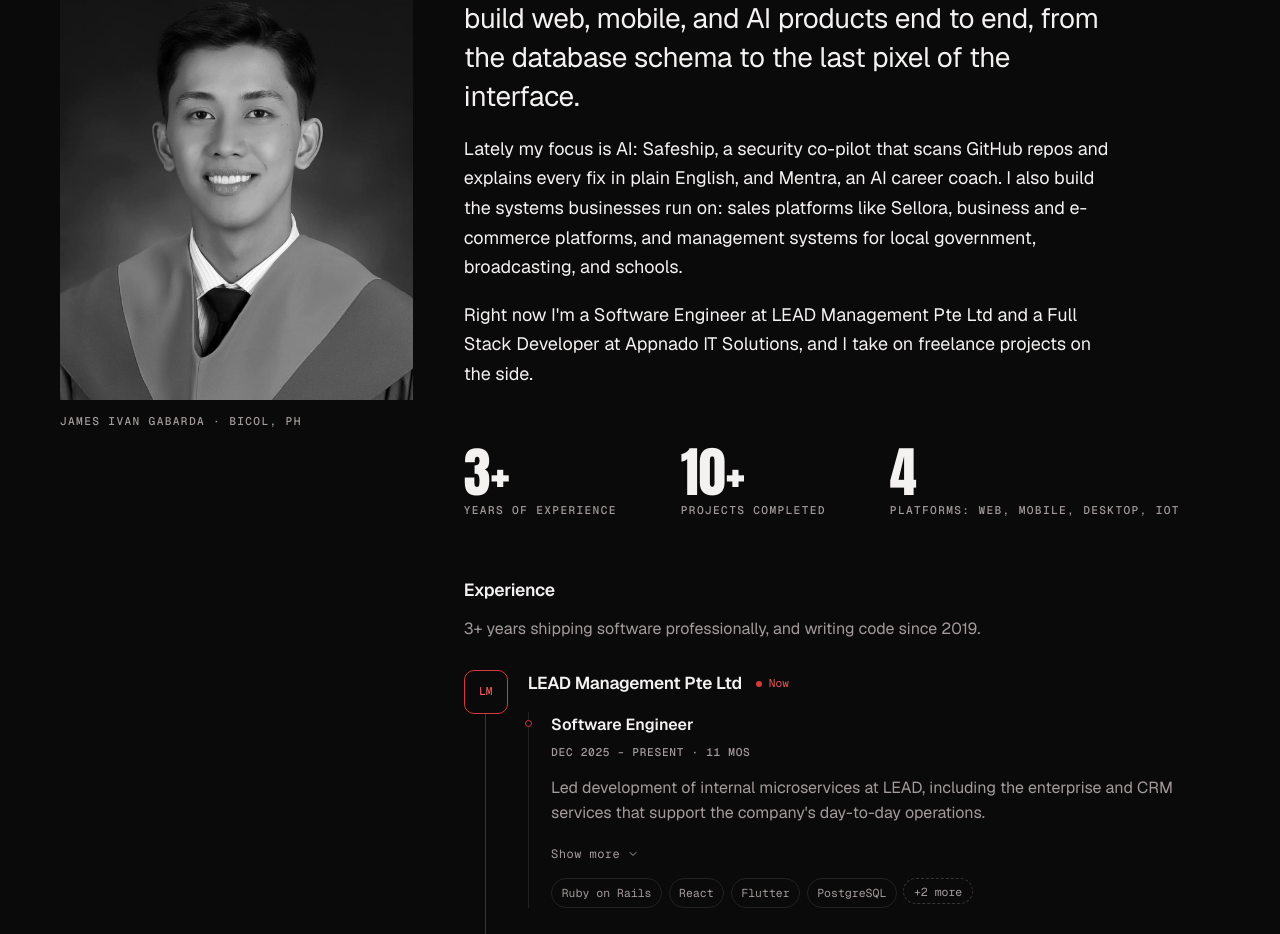
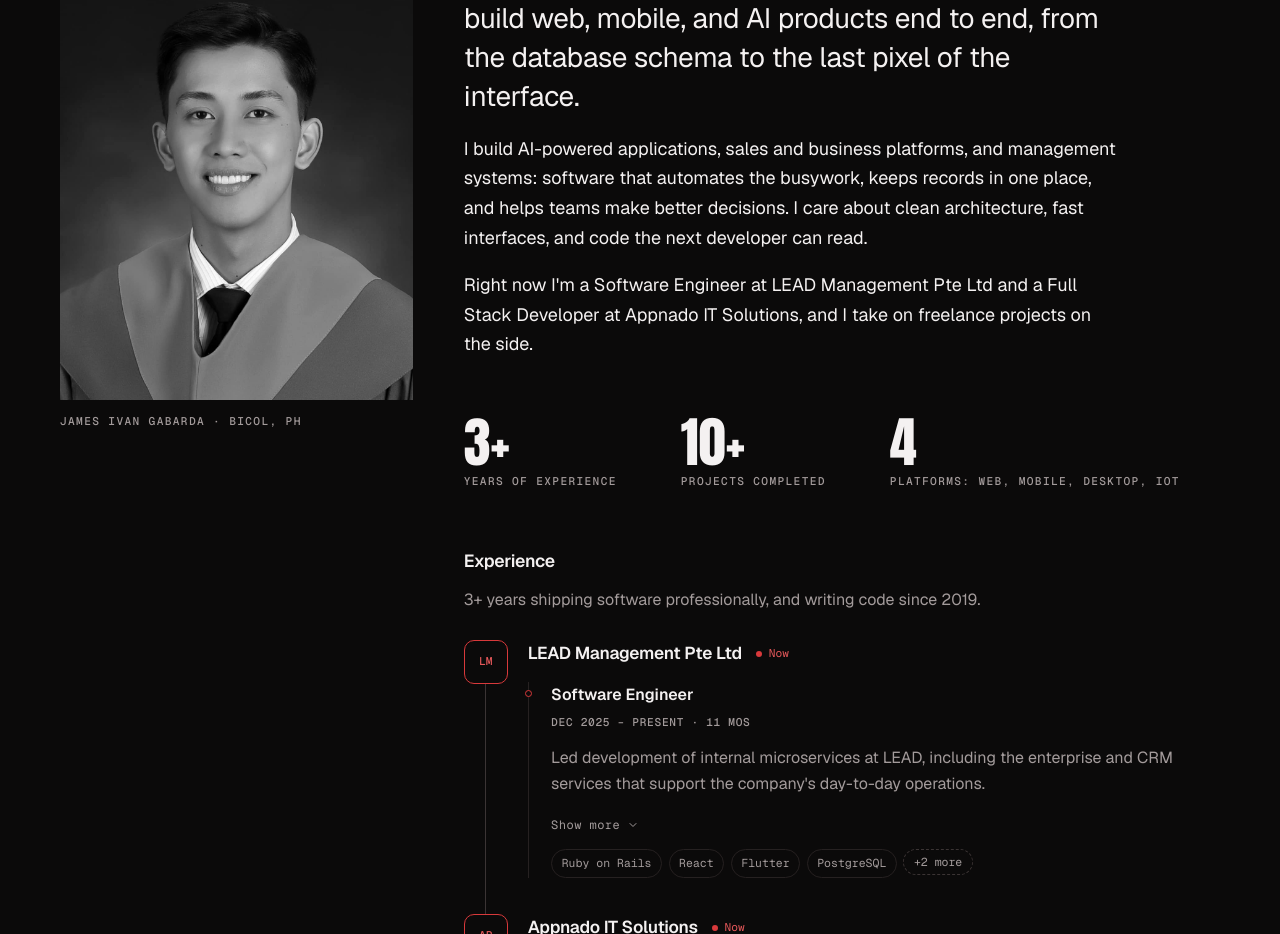
Before and after one commit to jigabarda/Portfoliov4, a Next.js app: page / in a window 1280 px wide. Shown: the part 5653-6587 px from the top of the page. Built offline with nearby package versions, Linux system fonts and the light colour scheme.

Commit message:
content(about): describe the kind of work instead of listing recent projects

```diff
--- a/src/content/site.ts
+++ b/src/content/site.ts
@@ -19,7 +19,7 @@ export const site = {
   employers: ["LEAD Management Pte Ltd", "Appnado IT Solutions", "Pru Life UK", "Independent clients"],
   bio: [
     "I'm a software engineer based in Bicol, Philippines. I build web, mobile, and AI products end to end, from the database schema to the last pixel of the interface.",
-    "Lately my focus is AI: Safeship, a security co-pilot that scans GitHub repos and explains every fix in plain English, and Mentra, an AI career coach. I also build the systems businesses run on: sales platforms like Sellora, business and e-commerce platforms, and management systems for local government, broadcasting, and schools.",
+    "I build AI-powered applications, sales and business platforms, and management systems: software that automates the busywork, keeps records in one place, and helps teams make better decisions. I care about clean architecture, fast interfaces, and code the next developer can read.",
     "Right now I'm a Software Engineer at LEAD Management Pte Ltd and a Full Stack Developer at Appnado IT Solutions, and I take on freelance projects on the side.",
   ],
   stats: [
```
